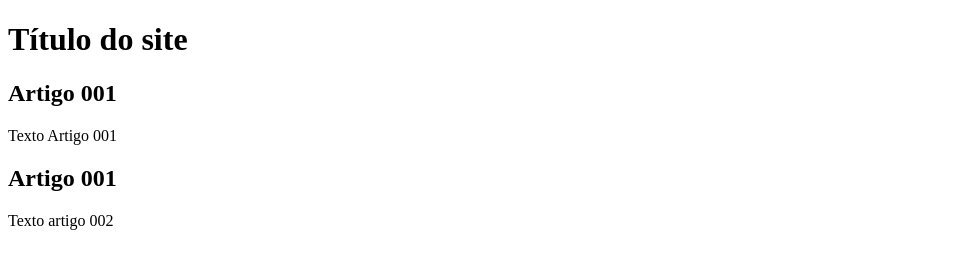
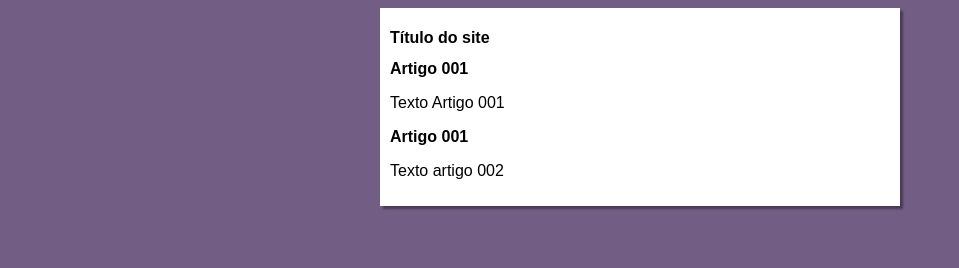
Before and after one commit to Hataksz-Dev/projeto-site, a plain HTML site: page index.html in a window 1280 px wide. Shown: the whole page, without its empty margins (0-959 px from the left). Drawn offline with Linux system fonts and the light colour scheme.

Commit message:
Inicie o Design

```diff
--- /dev/null
+++ b/estilos/style.css
@@ -0,0 +1,16 @@
+* {
+    font-family: Arial, Helvetica, sans-serif;
+    font-size: 16px;
+}
+
+body{
+    background-color: rgb(114, 93, 133);
+}
+
+main{
+    background-color: white;
+    width: 500px;
+    margin: auto;
+    padding: 10px;
+    box-shadow: 03px 03px 02px rgba(0, 0, 0, 0.37);
+}
--- a/index.html
+++ b/index.html
@@ -4,6 +4,7 @@
     <meta charset="UTF-8">
     <meta name="viewport" content="width=device-width, initial-scale=1.0">
     <title>Título do Site</title>
+    <link rel="stylesheet" href="estilos/style.css">
 </head>
 <body>
     <main>
```
